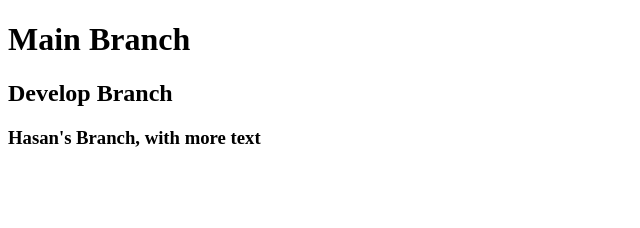
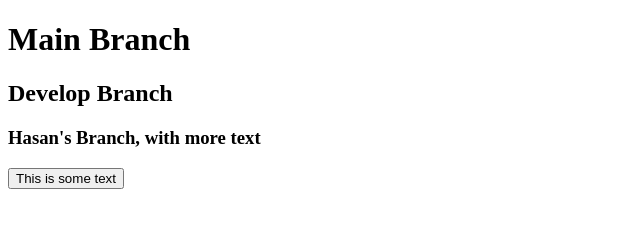
Before and after one commit to mburrow303/06_ChatServer, a plain HTML site: page index.html in a window 1280 px wide. Shown: the whole page, without its empty margins (0-640 px from the left). Drawn offline with Linux system fonts and the light colour scheme.

Commit message:
added button with text

```diff
--- a/index.html
+++ b/index.html
@@ -10,6 +10,7 @@
   <h1>Main Branch</h1>
   <h2>Develop Branch</h2>
   <h3>Hasan's Branch, with more text</h3>
+  <button>This is some text</button>
 
 </body>
 </html>
```
